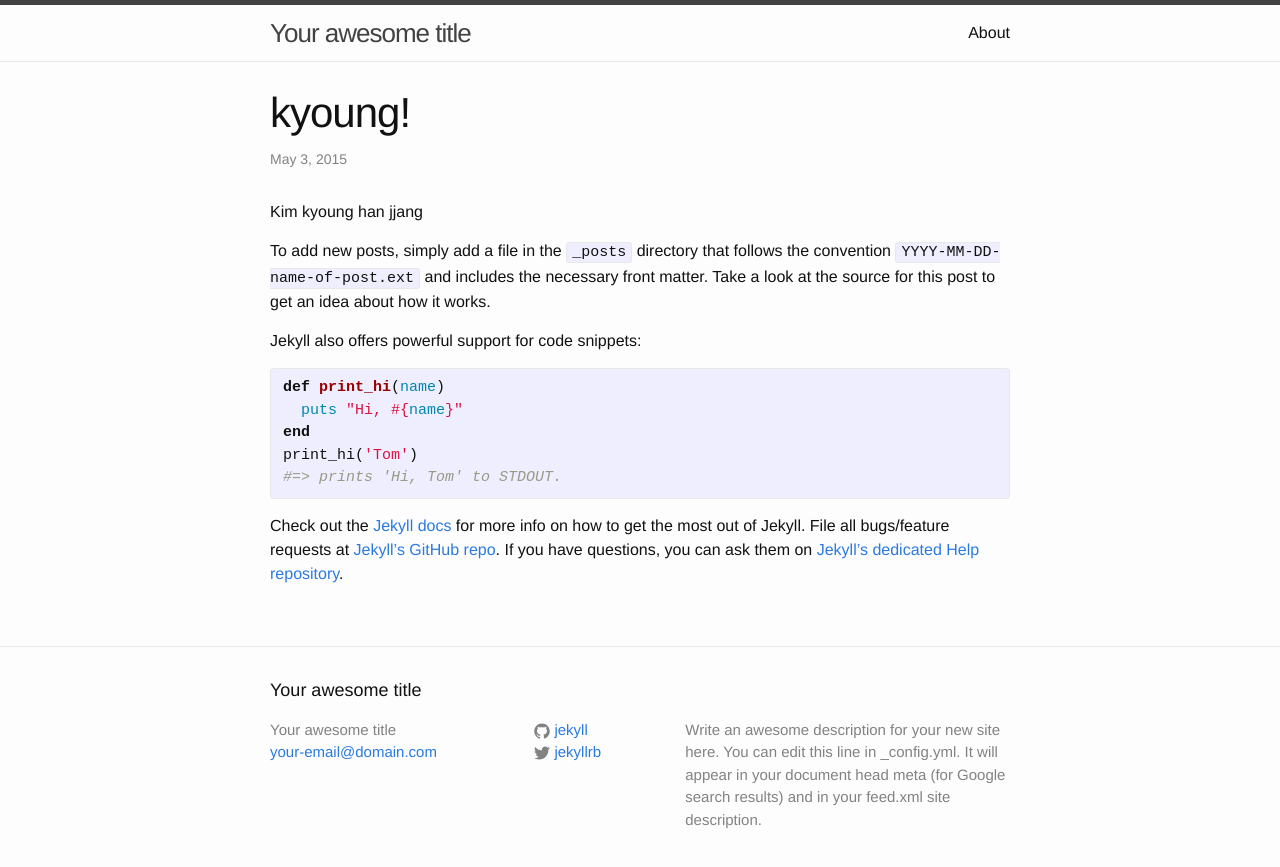
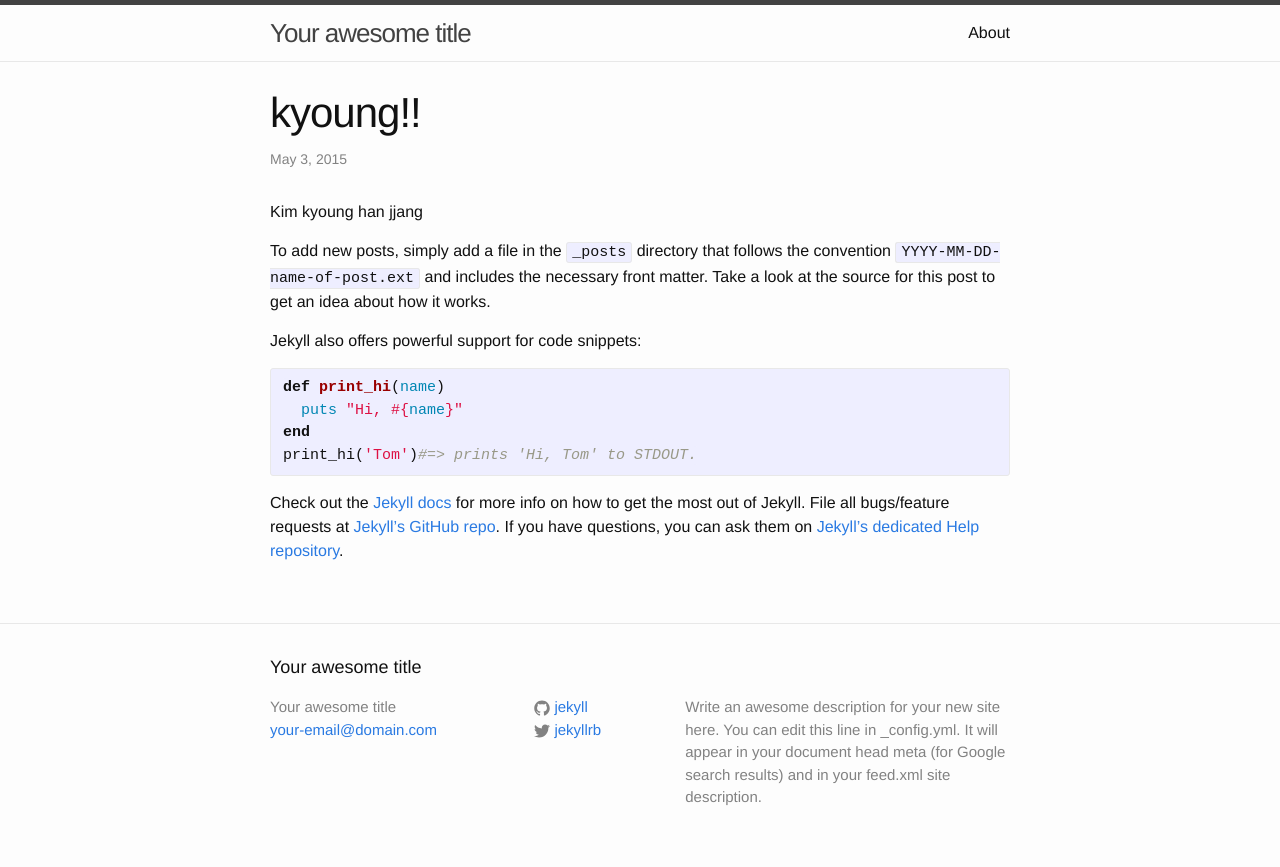
Before and after one commit to goslimmm/goslimmm.github.com, a Jekyll site: the page built from _posts/2015-05-06-welcome-to-jekyll.markdown, in a window 1280 px wide. Shown: the top 867 px of the page. Built offline with Jekyll 4.4.1, drawn with Linux system fonts in a browser that asks for light colours.

Commit message:
git add .!

```diff
--- a/_posts/2015-05-06-welcome-to-jekyll.markdown
+++ b/_posts/2015-05-06-welcome-to-jekyll.markdown
@@ -1,6 +1,6 @@
 ---
 layout: post
-title:  "kyoung!"
+title:  "kyoung!!"
 date:   2015-05-03 02:43:17
 categories: jekyll update
 ---
@@ -14,8 +14,7 @@ Jekyll also offers powerful support for code snippets:
 def print_hi(name)
   puts "Hi, #{name}"
 end
-print_hi('Tom')
-#=> prints 'Hi, Tom' to STDOUT.
+print_hi('Tom')#=> prints 'Hi, Tom' to STDOUT.
 {% endhighlight %}
 
 Check out the [Jekyll docs][jekyll] for more info on how to get the most out of Jekyll. File all bugs/feature requests at [Jekyll’s GitHub repo][jekyll-gh]. If you have questions, you can ask them on [Jekyll’s dedicated Help repository][jekyll-help].
```
